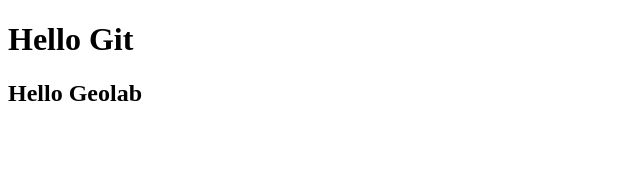
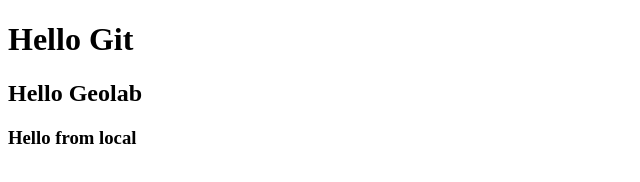
Before and after one commit to Guram-Bagalishvili/geolab_frontend_1, a plain HTML site: page index.html in a window 1280 px wide. Shown: the whole page, without its empty margins (0-640 px from the left). Drawn offline with Linux system fonts and the light colour scheme.

Commit message:
I add h3 header
h3 header where's text hello from local.

```diff
--- a/index.html
+++ b/index.html
@@ -8,5 +8,6 @@
 <body>
 	<h1>Hello Git</h1>
 	<h2>Hello Geolab</h2>
+	<h3>Hello from local</h3>
 </body>
 </html>
```
